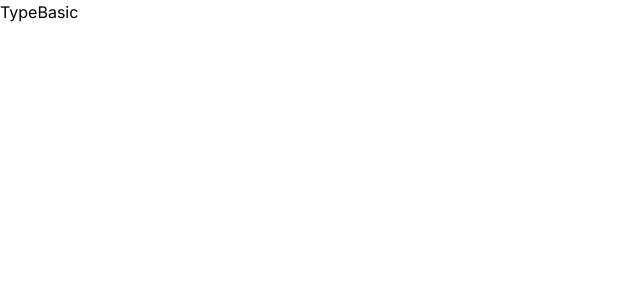
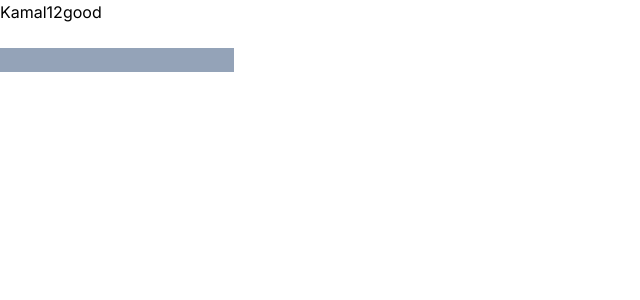
Before and after one commit to LiponRoy/typescript-next-practice, a Next.js app: page / in a window 1280 px wide. Shown: the top 300 px of the page, without its empty margins (0-640 px from the left). Built offline with nearby package versions, Linux system fonts and the light colour scheme.

Commit message:
[Done]props type]

```diff
--- /dev/null
+++ b/src/app/components/props type/InputField.tsx
@@ -0,0 +1,21 @@
+import React from "react";
+
+interface useStateProps{
+    todo: string;
+    setTodo:React.Dispatch<React.SetStateAction<string>>
+}
+
+const InputField = ({todo,setTodo}:useStateProps) => {
+
+  return (
+    <div>
+      <form>
+<br></br>
+        <input type="input" value={todo} onChange={(e)=>setTodo(e.target.value)} className=" bg-slate-400" />
+
+      </form>
+    </div>
+  );
+};
+
+export default InputField;
--- /dev/null
+++ b/src/app/components/props type/Main.tsx
@@ -0,0 +1,26 @@
+"use client"
+import React from 'react'
+import User from './User';
+import { useState } from 'react';
+import InputField from './InputField';
+
+const Main = () => {
+
+    const [todo, setTodo] = useState<string>("");
+
+    console.log(todo)
+
+
+
+  return (
+    <div>
+        {/* // how to pass props with type */}
+      <User name="Kamal" age={12} behaves={["good","bad"]}></User>
+      {/* // how to pass useState as a props with type */}
+      <InputField todo={todo} setTodo={setTodo}></InputField>
+
+    </div>
+  )
+}
+
+export default Main
--- /dev/null
+++ b/src/app/components/props type/User.tsx
@@ -0,0 +1,20 @@
+import React from 'react'
+
+
+interface IUserProps{
+    name: string;
+    age: number;
+    behaves:string[]
+}
+
+const User = ({name,age,behaves}:IUserProps) => {
+  return (
+    <div>
+      <span>{name}</span>
+      <span>{age}</span>
+      <span>{behaves[0]}</span>
+    </div>
+  )
+}
+
+export default User
--- a/src/app/page.tsx
+++ b/src/app/page.tsx
@@ -1,9 +1,11 @@
 import Image from 'next/image'
 import TypeBasic from './components/TypeBasic'
+import Main from './components/props type/Main';
 
 export default function Home() {
 
   return (
-   <TypeBasic></TypeBasic>
+  //  <TypeBasic></TypeBasic>
+   <Main></Main>
   )
 }
```
Also changed, not shown: src/app/components/withReact/useStateTypeSimple.tsx (line endings or trailing spaces).
